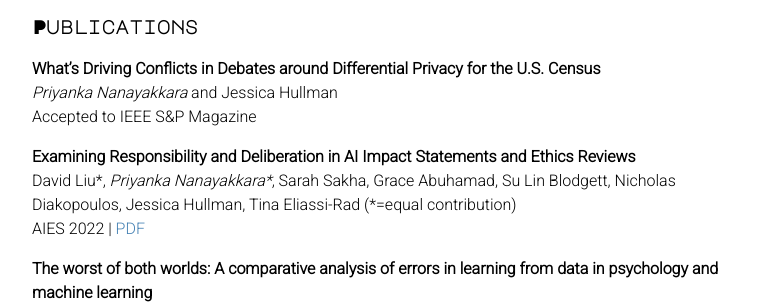
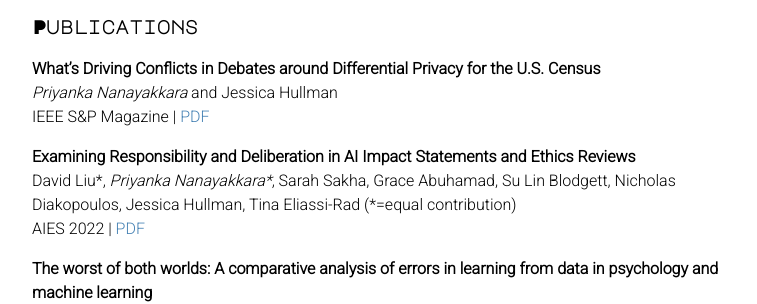
Before and after one commit to priyakalot/priyakalot.github.io, a Jekyll site: the page built from publications.md, in a window 1280 px wide. Shown: the part 182-486 px from the top of the page, without its empty margins (258-1015 px from the left). Built offline with Jekyll 4.4.1, drawn with Linux system fonts in a browser that asks for light colours; nearby versions of some CDN libraries; our own code applies the rules of GitHub Pages for plain Markdown files.

Commit message:
Update publications.md

```diff
--- a/publications.md
+++ b/publications.md
@@ -6,7 +6,7 @@ layout: default
 
 **What’s Driving Conflicts in Debates around Differential Privacy for the U.S. Census**\
 _Priyanka Nanayakkara_ and Jessica Hullman\
-Accepted to IEEE S&P Magazine
+IEEE S&P Magazine | [PDF](https://priyakalot.github.io/papers/Whats_Driving_Conflicts_Around_Differential_Privacy_for_the_U.S._Census.pdf)
 
 **Examining Responsibility and Deliberation in AI Impact Statements and Ethics Reviews**\
 David Liu\*, _Priyanka Nanayakkara\*_, Sarah Sakha, Grace Abuhamad, Su Lin Blodgett, Nicholas Diakopoulos, Jessica Hullman, Tina Eliassi-Rad (*=equal contribution)\
```
